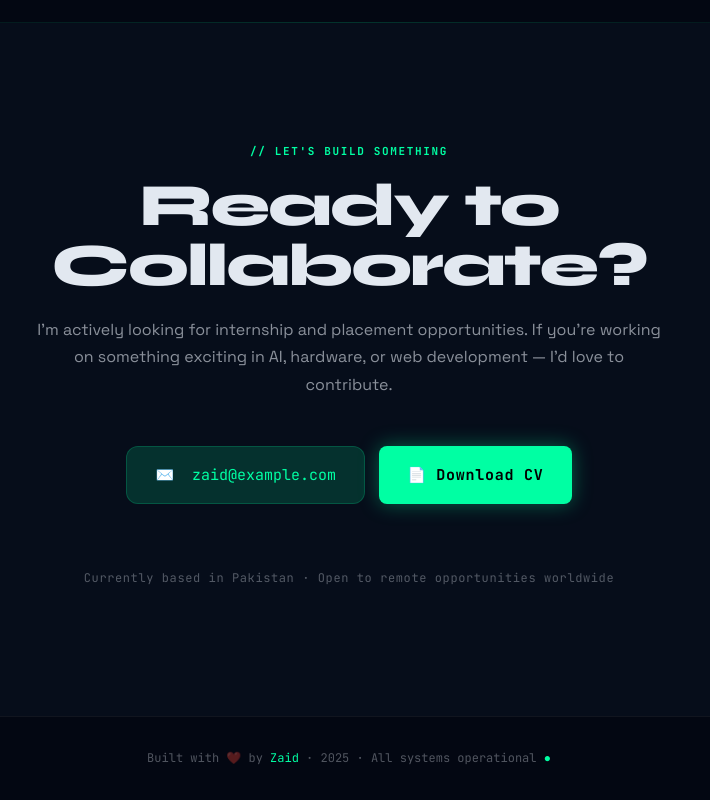
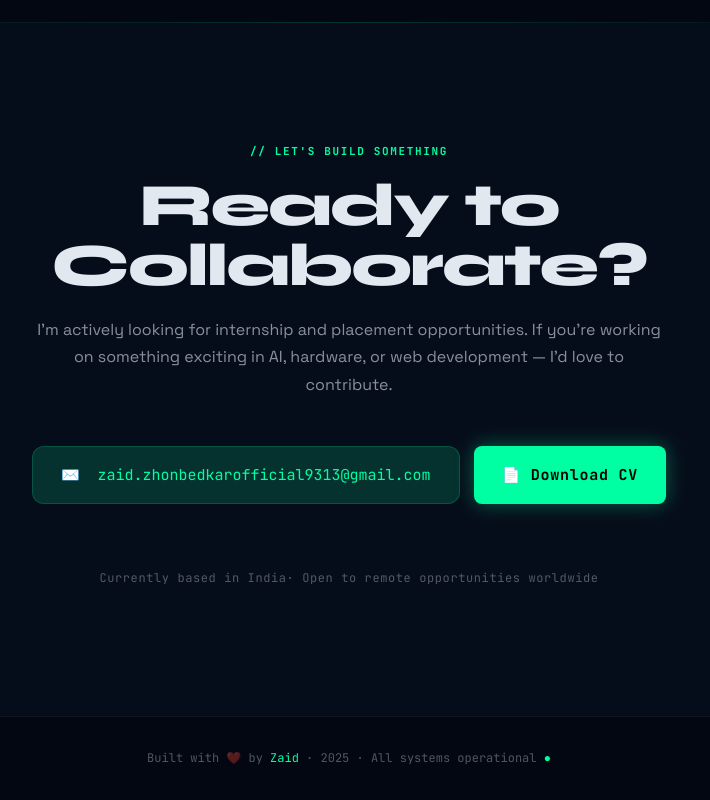
Before and after one commit to Zaid-Zhonbedkar/Zaid-DevPortfolio, a plain HTML site: page index.html in a window 1280 px wide. Shown: the part 6478-7278 px from the top of the page, without its empty margins (291-1001 px from the left). Drawn offline with Linux system fonts and the light colour scheme.

Commit message:
Updated portfolio with latest info

```diff
--- a/index.html
+++ b/index.html
@@ -750,10 +750,10 @@ footer span{color:var(--green)}
       <h2 class="section-title">Ready to<br>Collaborate?</h2>
       <p style="margin-top:20px">I'm actively looking for internship and placement opportunities. If you're working on something exciting in AI, hardware, or web development — I'd love to contribute.</p>
       <div class="contact-options">
-        <a href="mailto:zaid@example.com" class="contact-email">✉️ &nbsp;zaid@example.com</a>
-        <button class="btn-primary" style="font-size:15px;padding:16px 28px" onclick="alert('Download CV feature — replace with your actual CV link!')">📄 Download CV</button>
+        <a href="mailto:zaid.zhonbedkarofficial9313@gmail.com" class="contact-email">✉️ &nbsp;zaid.zhonbedkarofficial9313@gmail.com</a>
+        <button class="btn-primary" style="font-size:15px;padding:16px 28px">📄 Download CV</button>
       </div>
-      <p style="font-family:var(--mono);font-size:12px;color:var(--text-muted);letter-spacing:0.05em">Currently based in Pakistan · Open to remote opportunities worldwide</p>
+      <p style="font-family:var(--mono);font-size:12px;color:var(--text-muted);letter-spacing:0.05em">Currently based in India· Open to remote opportunities worldwide</p>
     </div>
   </div>
 </section>
```
